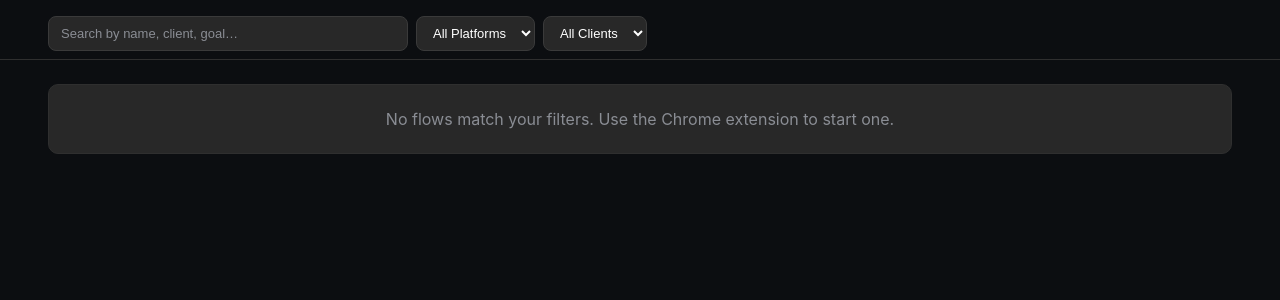
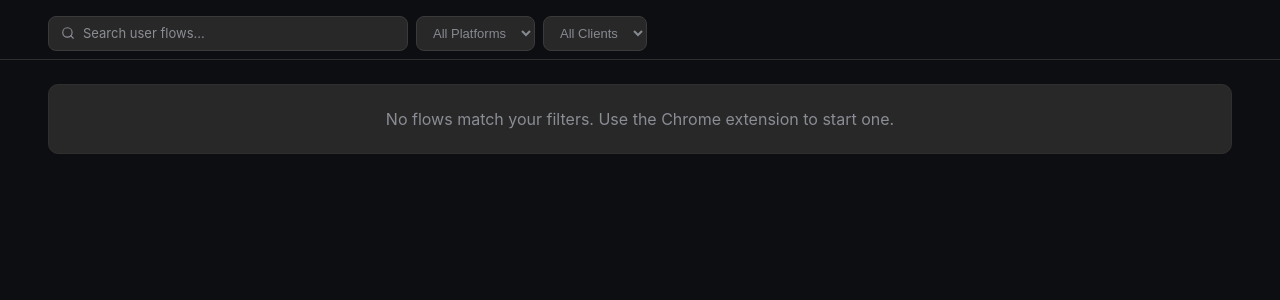
Before and after one commit to ehayretci/Aux_ai, a FastAPI app: page / in a window 1280 px wide. Shown: the part 104-404 px from the top of the page. Run offline with FastAPI, Linux system fonts and the light colour scheme; data that the repository does not hold is empty.

Commit message:
UI improvements: platform icons, search bar, filter colours
- Replace Web/iOS/Android platform tags with icons on flow cards
- Normalise iOS/Android to Mobile; two options only (Web/Mobile)
- Add magnifier icon inside search bar, update placeholder text
- Dim All Platforms/All Clients dropdowns to #868991

Co-Authored-By: Claude Sonnet 4.6 <noreply@anthropic.com>

```diff
--- a/extension/popup.html
+++ b/extension/popup.html
@@ -41,8 +41,7 @@
         <select name="platform" required>
           <option value="">—</option>
           <option>Web</option>
-          <option>iOS</option>
-          <option>Android</option>
+          <option>Mobile</option>
         </select>
       </label>
 
--- a/static/index.css
+++ b/static/index.css
@@ -116,7 +116,37 @@ header {
   color: var(--text);
   font-size: 13px;
 }
-.filters input { flex: 1; max-width: 360px; }
+.filters select {
+  color: #868991;
+}
+.search-wrap {
+  flex: 1;
+  max-width: 360px;
+  display: flex;
+  align-items: center;
+  gap: 0;
+  background: var(--surface);
+  border: 1px solid var(--border);
+  border-radius: 8px;
+  padding: 0 12px;
+}
+.search-icon {
+  color: var(--text-dim);
+  pointer-events: none;
+  flex-shrink: 0;
+  display: flex;
+  align-items: center;
+}
+.search-wrap #filter-search {
+  flex: 1;
+  background: transparent !important;
+  border: none !important;
+  outline: none;
+  padding: 8px 0 8px 8px;
+  color: var(--text);
+  font-size: 13px;
+  font-family: inherit;
+}
 .filters input::placeholder { color: var(--text-dim); }
 
 main { padding: 24px 48px 48px; }
@@ -191,6 +221,16 @@ li.flow-card.recording::after {
   padding: 3px 10px;
   font-size: 11px;
   color: var(--text-soft);
+}
+.tag-platform {
+  padding: 4px 6px;
+  display: inline-flex;
+  align-items: center;
+  justify-content: center;
+}
+.tag-platform .platform-icon {
+  display: block;
+  color: var(--text-muted);
 }
 .flow-meta {
   font-size: 12px;
--- a/templates/index.html
+++ b/templates/index.html
@@ -32,10 +32,13 @@
   </header>
 
   <section class="filters">
-    <input id="filter-search" type="text" placeholder="Search by name, client, goal…" />
+    <div class="search-wrap">
+      <svg class="search-icon" viewBox="0 0 24 24" width="14" height="14" fill="none" stroke="currentColor" stroke-width="2" stroke-linecap="round" stroke-linejoin="round" aria-hidden="true"><circle cx="11" cy="11" r="8"/><line x1="21" y1="21" x2="16.65" y2="16.65"/></svg>
+      <input id="filter-search" type="text" placeholder="Search user flows…" />
+    </div>
     <select id="filter-platform">
       <option value="">All Platforms</option>
-      <option>Web</option><option>iOS</option><option>Android</option>
+      <option>Web</option><option>Mobile</option>
     </select>
     <select id="filter-client">
       <option value="">All Clients</option>
@@ -68,7 +71,7 @@
         <label>Platform
           <select name="platform">
             <option value="">—</option>
-            <option>Web</option><option>iOS</option><option>Android</option>
+            <option>Web</option><option>Mobile</option>
           </select>
         </label>
         <label>Target User
@@ -98,6 +101,27 @@
     const editForm = document.getElementById('edit-form');
     const editCloseBtn = document.getElementById('edit-close');
     const editCancelBtn = document.getElementById('edit-cancel');
+
+    function normalizePlatform(p) {
+      if (!p) return '';
+      const l = p.toLowerCase();
+      if (l === 'ios' || l === 'android') return 'Mobile';
+      return p.charAt(0).toUpperCase() + p.slice(1);
+    }
+    const MOBILE_ICON = `<svg class="platform-icon" viewBox="0 0 24 24" width="13" height="13" fill="none" stroke="currentColor" stroke-width="2" stroke-linecap="round" stroke-linejoin="round" aria-label="Mobile"><rect x="6" y="1" width="12" height="22" rx="3"/><circle cx="12" cy="18.5" r="1" fill="currentColor" stroke="none"/></svg>`;
+    const PLATFORM_ICONS = {
+      web:    `<svg class="platform-icon" viewBox="0 0 24 24" width="13" height="13" fill="none" stroke="currentColor" stroke-width="2" stroke-linecap="round" stroke-linejoin="round" aria-label="Web"><rect x="2" y="4" width="20" height="14" rx="2"/><path d="M8 20h8M12 18v2"/></svg>`,
+      mobile: MOBILE_ICON,
+      ios:    MOBILE_ICON,
+      android: MOBILE_ICON,
+    };
+    function platformTag(platform) {
+      if (!platform) return '';
+      const normalised = normalizePlatform(platform);
+      const icon = PLATFORM_ICONS[normalised.toLowerCase()];
+      if (icon) return `<span class="tag tag-platform" title="${escapeHtml(normalised)}">${icon}</span>`;
+      return `<span class="tag">${escapeHtml(normalised)}</span>`;
+    }
 
     let sessions = [];
     let deleteMode = false;
@@ -173,7 +197,7 @@
       const client = filterClient.value;
 
       const filtered = sessions.filter((s) => {
-        if (platform && s.platform !== platform) return false;
+        if (platform && normalizePlatform(s.platform) !== platform) return false;
         const sClient = (s.client || s.sector || '').trim();
         if (client && sClient !== client) return false;
         if (q) {
@@ -201,7 +225,7 @@
             <div class="flow-name">${escapeHtml(s.name || s.id)}</div>
             <div class="flow-tags">
               ${clientTag ? `<span class="tag">${escapeHtml(clientTag)}</span>` : ''}
-              ${s.platform ? `<span class="tag">${escapeHtml(s.platform)}</span>` : ''}
+              ${platformTag(s.platform)}
             </div>
             <div class="flow-meta">
               <span>${s.screen_count || 0} screen${(s.screen_count || 0) === 1 ? '' : 's'}</span>
```
